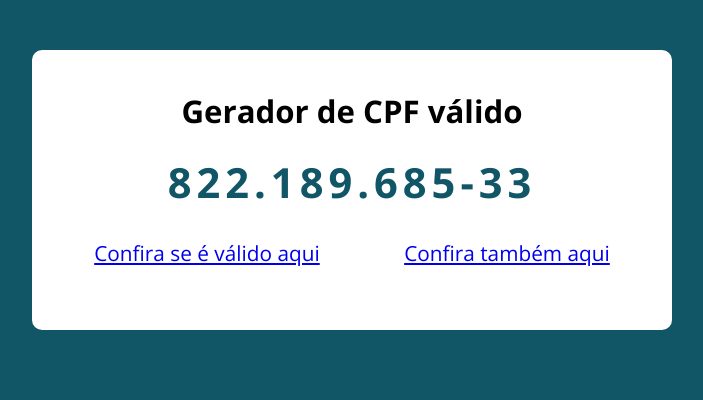
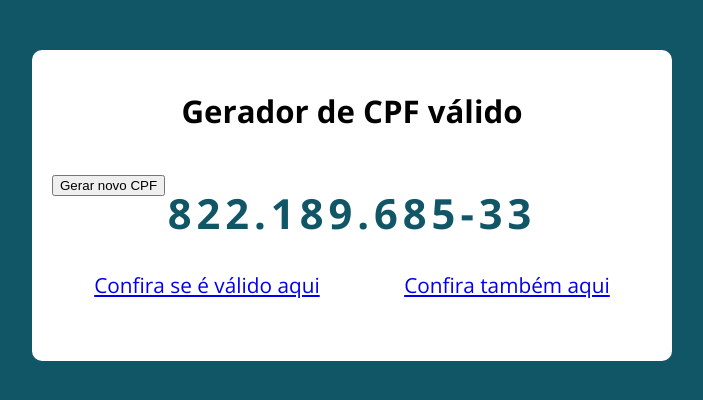
Before and after one commit to douglasfdev/gerador-cpf, a website built with webpack: page index.html in a window 1280 px wide. Shown: the whole page, without its empty margins (288-991 px from the left). Built offline with nearby package versions, Linux system fonts and the light colour scheme.

Commit message:
update index.html

```diff
--- a/index.html
+++ b/index.html
@@ -13,6 +13,7 @@
 
   <section class="container">
     <h1>Gerador de CPF válido</h1>
+    <input id="btn" type="button" value="Gerar novo CPF" onClick="document.location.reload(true)">
     <div class="cpf-gerado"></div>
 
     <div class="links">
```
Also changed, not shown: src/assets/css/style.css (line endings or trailing spaces).
